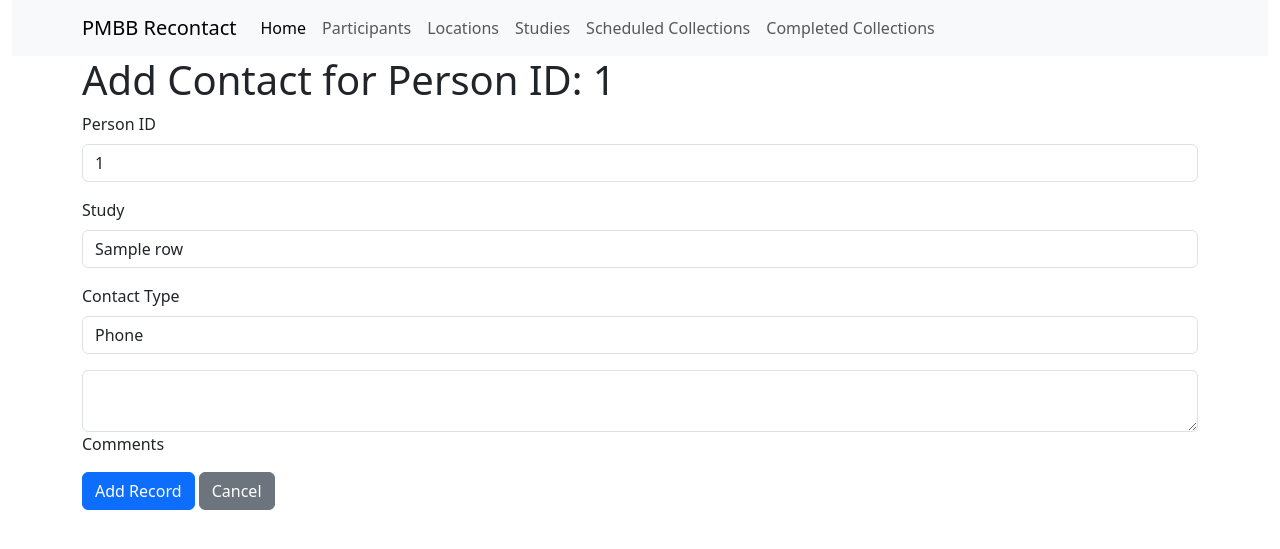
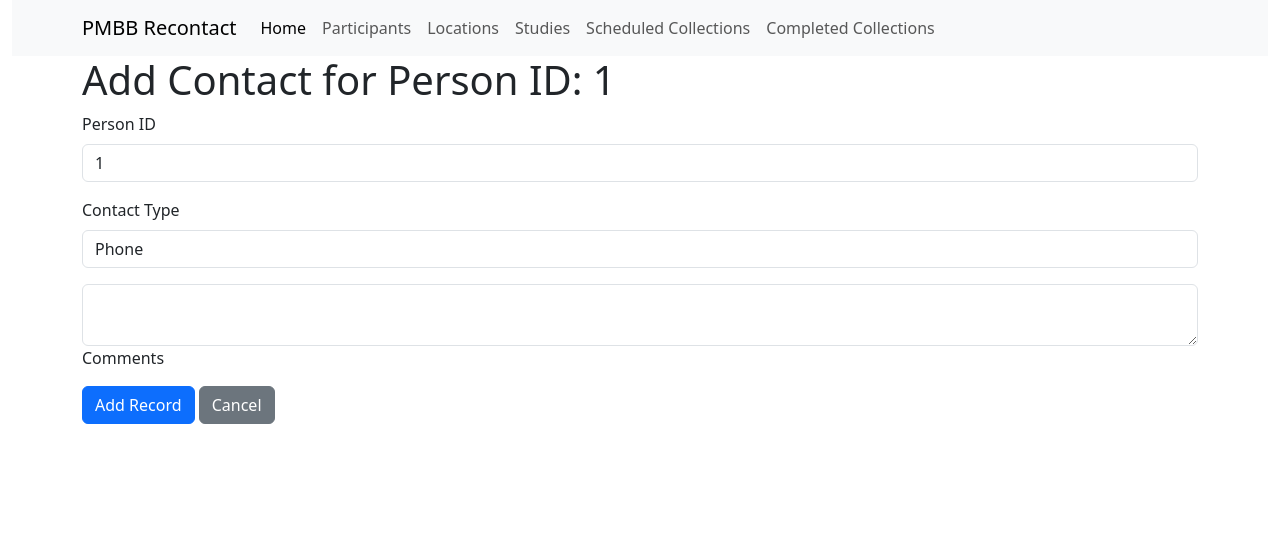
Before and after one commit to mcondiff11/pmbb_recontact, a Flask app: template pmbbrecontact2/templates/add_contact.html in a window 1280 px wide. Shown: the top 549 px of the page. Run offline with Flask 3, Linux system fonts and the light colour scheme; the template is opened without the code that fills it: most values are stand-ins (such as "Sample title", 1, 10 or a date in 2020).

Commit message:
Remove study dropdown and project field from contact form
Co-Authored-By: Claude Sonnet 4.6 <noreply@anthropic.com>

```diff
--- a/pmbbrecontact2/app.py
+++ b/pmbbrecontact2/app.py
@@ -270,14 +270,13 @@ def get_person_contacts(person_id):
 
             notes = request.form['notes']
             contact_type = int(request.form['contact_type'])
-            study = int(request.form['study'])
             current_time_python = datetime.now()
 
             # Parameterized INSERT prevents SQL injection [web:26]
             table_name = "biobank_analytics.pmbb_saliva.recontact"
-            sql_insert = f"INSERT INTO {table_name} (empi_id,contact_type,project,inserted,notes,staff_member) VALUES (?,?,?,?,?,?)"
+            sql_insert = f"INSERT INTO {table_name} (empi_id,contact_type,inserted,notes,staff_member) VALUES (?,?,?,?,?)"
             cursor = connection.cursor()
-            cursor.execute(sql_insert,(person_id,contact_type,study,current_time_python,notes,user_email))
+            cursor.execute(sql_insert,(person_id,contact_type,current_time_python,notes,user_email))
             connection.commit()
             connection.close()
             return redirect(url_for('person_details',person_id=person_id))  # Redirect to success page
@@ -286,17 +285,9 @@ def get_person_contacts(person_id):
 
     if request.method == 'GET':
         try:
-
-
-            query = f"select * from biobank_analytics.pmbb_saliva.substudies"
-            cursor.execute(query)
-            # Fetch all results
-            rows_studies = cursor.fetchall()
             cursor.close()
             connection.close()
-
-            return render_template('add_contact.html', pid=person_id,studies=rows_studies)
-
+            return render_template('add_contact.html', pid=person_id)
         except Exception as e:
             return f"Error: {str(e)}"
 
--- a/pmbbrecontact2/templates/add_contact.html
+++ b/pmbbrecontact2/templates/add_contact.html
@@ -13,14 +13,6 @@
             <input type="text" class="form-control" name="empi" value="{{pid}}" readonly  required>
         </div>
 
-        <div class="mb-3">
-            <label class="form-label">Study</label>
-            <select class="form-control" name="study" required>
-                {% for row in studies %}
-                  <option value="{{row["substudy_id"]}}">{{row["substudy_name"]}}</option>
-                {% endfor %}
-            </select>
-        </div>
         <div class="mb-3">
           <label class="form-label">Contact Type</label>
           <select class="form-control" name="contact_type" required>
```
